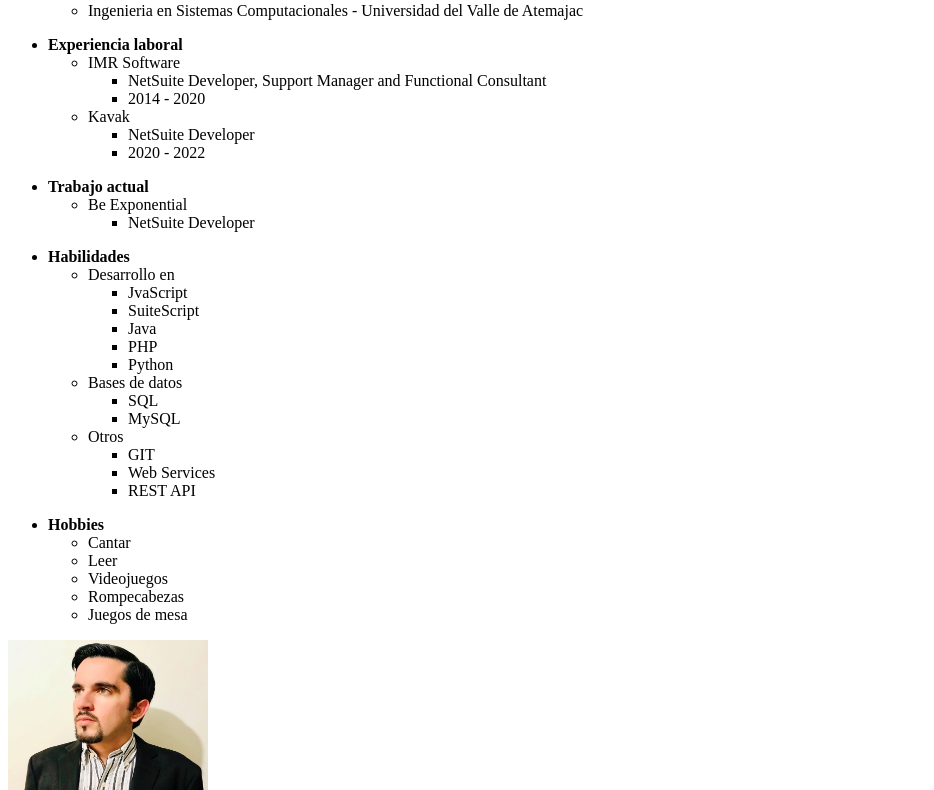
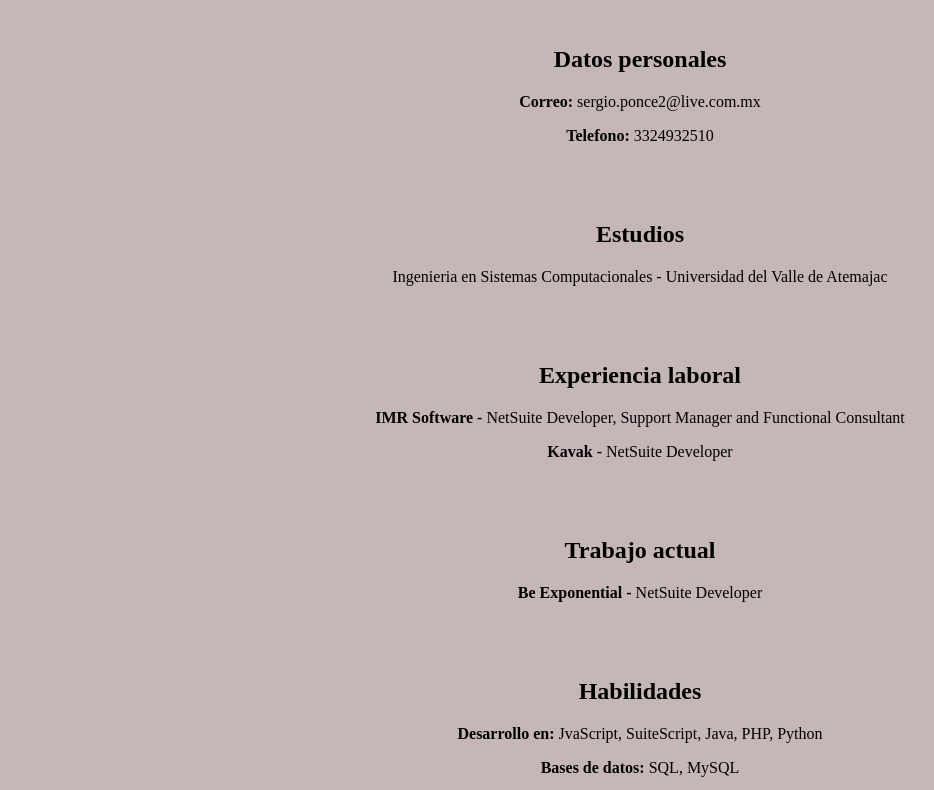
Before and after one commit to Serchpotter/Proyecto-Intro-a-la-Web, a plain HTML site: page index.html in a window 1280 px wide. Shown: the part 102-892 px from the top of the page, without its empty margins (0-934 px from the left). Drawn offline with Linux system fonts and the light colour scheme.

Commit message:
Proyecto con CSS e Imágenes

```diff
--- a/css/styles.css
+++ b/css/styles.css
@@ -0,0 +1,43 @@
+body {
+    background: rgb(198, 183, 183);
+    margin: 50px;
+}
+
+h1 {
+    text-align: center;
+}
+
+section {
+    padding: 20px;
+    text-align: center;
+}
+
+.skills {
+    text-align: center;
+}
+
+.skils ul {
+    margin-left: -50px;
+    display: flex;
+    justify-content: space-around;
+}
+
+.skills li {
+    padding-left: -50%;
+    display: flex;
+    justify-content: space-around;
+}
+
+#image-profile {
+    padding: 50px;
+    margin: 20px;
+    border: 20px;
+}
+
+footer {
+    text-align: right;
+}
+
+#name {
+    border-radius: 10px;
+}
--- a/index.html
+++ b/index.html
@@ -6,83 +6,39 @@
     <meta http-equiv="X-UA-Compatible" content="IE=edge">
     <meta name="viewport" content="width=device-width, initial-scale=1.0">
     <title>Mi CV</title>
+    <link rel="stylesheet" href="css/styles.css">
 </head>
 
 <body>
+    <header>
+        <h1>MI CV</h1>
+    </header>
     <section>
-        <ul>
-            <li><b>Datos personales</b></li>
-            <ul>
-                <li><b>Correo:</b> sergio.ponce2@live.com.mx</li>
-                <li><b>Telefono:</b> 3324932510</li>
-            </ul>
-        </ul>
+        <h2>Datos personales</h2>
+        <p><b>Correo:</b> sergio.ponce2@live.com.mx</p>
+        <p><b>Telefono:</b> 3324932510</p>
     </section>
     <section>
-        <ul>
-            <li><b>Estudios</b></li>
-            <ul>
-                <li>Ingenieria en Sistemas Computacionales - Universidad del Valle de Atemajac</li>
-            </ul>
-        </ul>
+        <h2>Estudios</h2>
+        <p>Ingenieria en Sistemas Computacionales - Universidad del Valle de Atemajac</p>
     </section>
     <section>
-        <ul>
-            <li><b>Experiencia laboral</b></li>
-            <ul>
-                <li>IMR Software</li>
-                <ul>
-                    <li>NetSuite Developer, Support Manager and Functional Consultant</li>
-                    <li>2014 - 2020</li>
-                </ul>
-                <li>Kavak</li>
-                <ul>
-                    <li>NetSuite Developer</li>
-                    <li>2020 - 2022</li>
-                </ul>
-            </ul>
-        </ul>
+        <h2>Experiencia laboral</h2>
+        <p><b>IMR Software -</b> NetSuite Developer, Support Manager and Functional Consultant</p>
+        <p><b>Kavak -</b> NetSuite Developer</p>
     </section>
     <section>
-        <ul>
-            <li><b>Trabajo actual</b></li>
-            <ul>
-                <li>Be Exponential</li>
-                <ul>
-                    <li>NetSuite Developer</li>
-                </ul>
-            </ul>
-        </ul>
+        <h2>Trabajo actual</h2>
+        <p><b>Be Exponential -</b> NetSuite Developer</p>
     </section>
     <section>
-        <ul>
-            <li><b>Habilidades</b></li>
-            <ul>
-                <li>Desarrollo en</li>
-                <ul>
-                    <li>JvaScript</li>
-                    <li>SuiteScript</li>
-                    <li>Java</li>
-                    <li>PHP</li>
-                    <li>Python</li>
-                </ul>
-                <li>Bases de datos</li>
-                <ul>
-                    <li>SQL</li>
-                    <li>MySQL</li>
-                </ul>
-                <li>Otros</li>
-                <ul>
-                    <li>GIT</li>
-                    <li>Web Services</li>
-                    <li>REST API</li>
-                </ul>
-            </ul>
-        </ul>
+        <h2>Habilidades</h2>
+        <p><b>Desarrollo en: </b>JvaScript, SuiteScript, Java, PHP, Python</p>
+        <p><b>Bases de datos: </b>SQL, MySQL</p>
+        <p><b>Otros: </b>GIT, Web Services, REST API</p>
     </section>
-    <section>
-        <ul>
-            <li><b>Hobbies</b></li>
+    <section class="skills">
+        <h2>Hobbies</h2>
         <ul>
             <li>Cantar</li>
             <li>Leer</li>
@@ -90,11 +46,16 @@
             <li>Rompecabezas</li>
             <li>Juegos de mesa</li>
         </ul>
-        </ul>
     </section>
     <section>
-        <img src="./img/Foto de perfil.jpg" width="200" height="250" alt="Mi foto de perfil" />
+        <img id="image-profile" src="./img/Foto de perfil.jpg" width="200" height="250" alt="Mi foto de perfil" />
     </section>
 </body>
+<footer>
+    <a href="https://www.linkedin.com/in/sergio-ponce-ponce">
+        <img id="name" src="./img/LinkedInLogo.png" width="20" heigh="20" alt="LinkedIn" />
+    </a>
+    <span>LinkedIn</span>
+</footer>
 
 </html>
```
Also changed, not shown: img/LinkedInLogo.png (added). Lines whose indentation alone changed are shown as unchanged.
